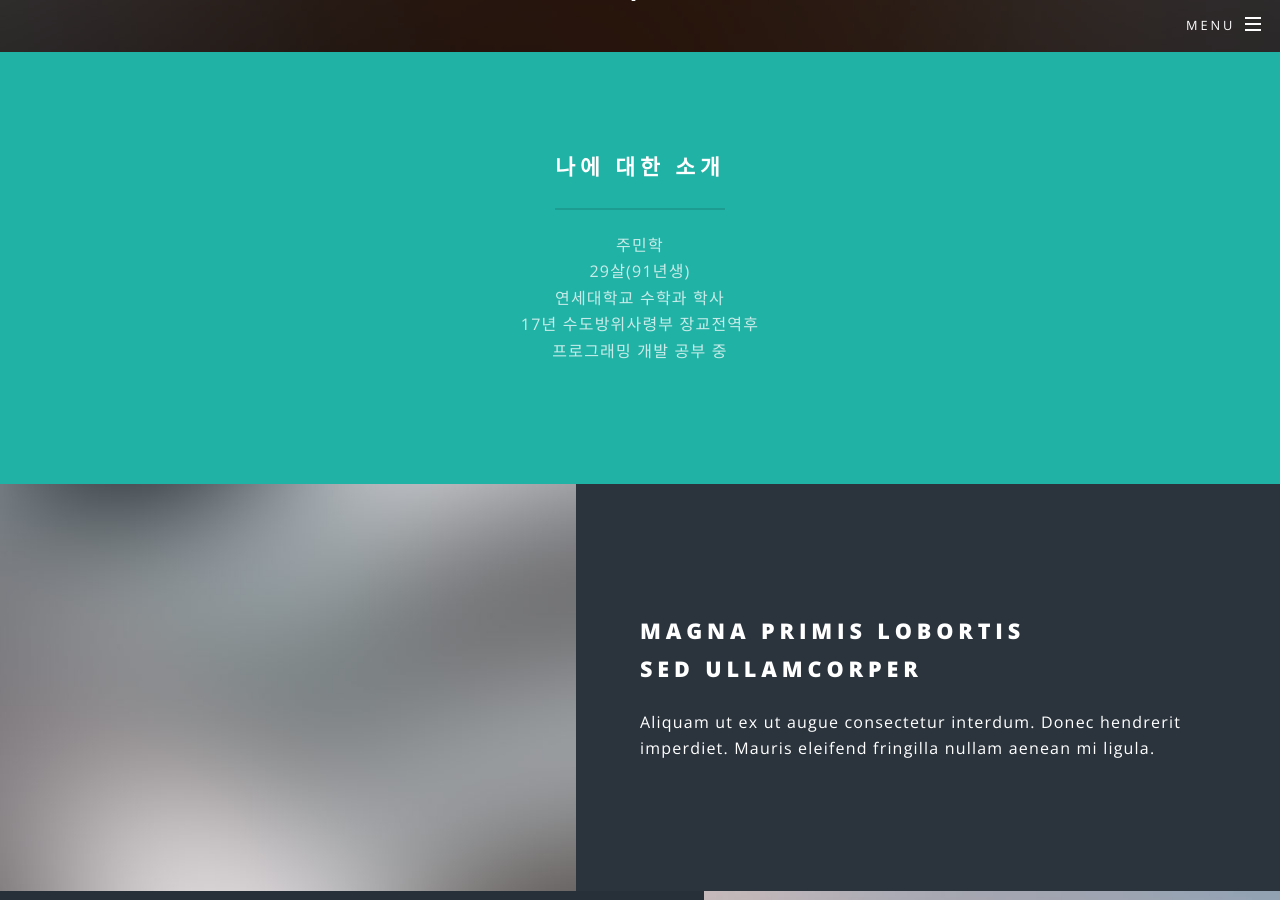
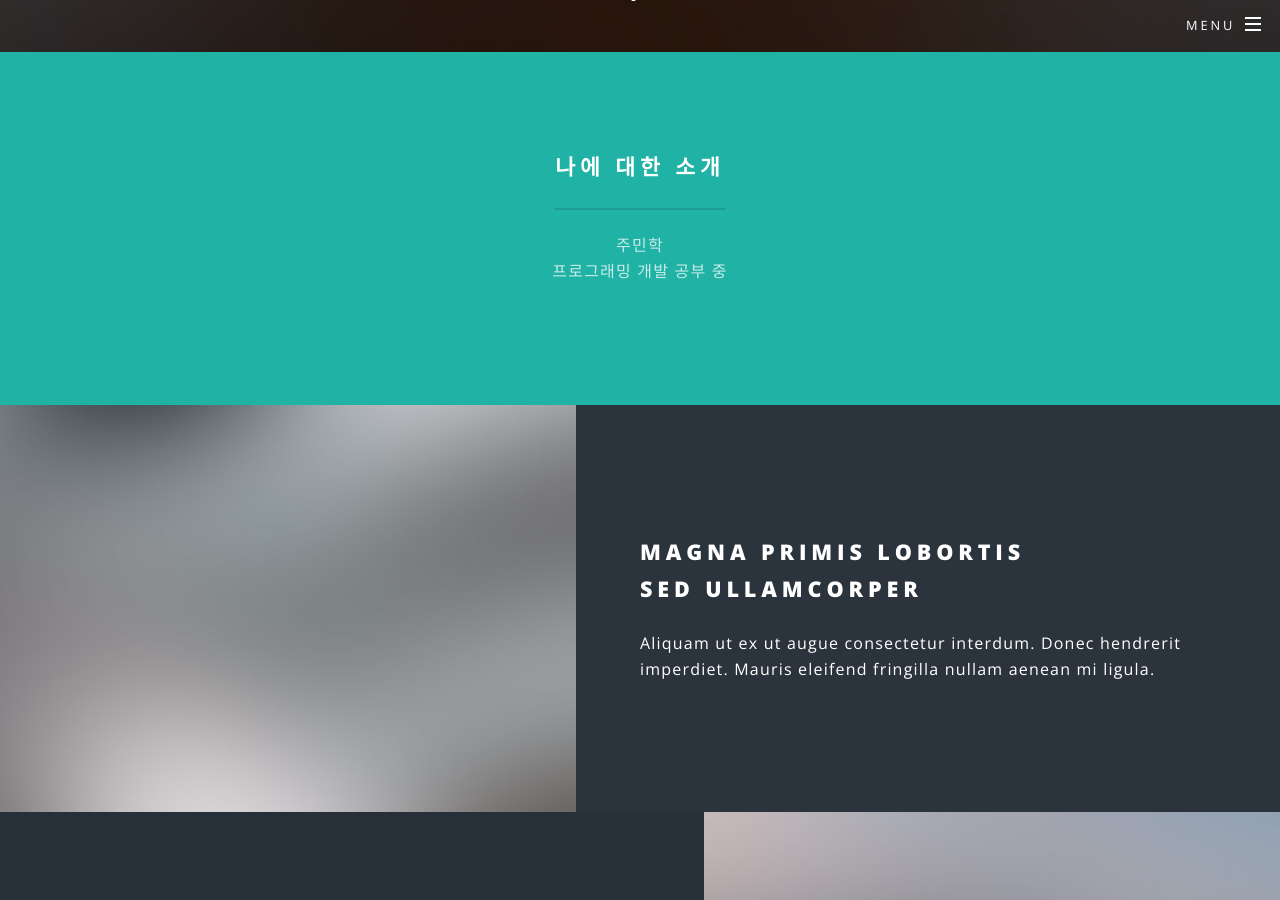
Before and after one commit to Juminhark/Juminhark.github.io, a Jekyll site: the page built from index.html, in a window 1280 px wide and 900 px high, scrolled down 848 px. Built offline with Jekyll 4.4.1, drawn with Linux system fonts in a browser that asks for light colours.

Commit message:
Update index.html

```diff
--- a/index.html
+++ b/index.html
@@ -19,9 +19,6 @@ layout: landing
 							<header class="major">
 								<h2>나에 대한 소개</h2>
 								<p>주민학</br>
-								29살(91년생)</br>
-								연세대학교 수학과 학사</br>
-								17년 수도방위사령부 장교전역후</br>
 								프로그래밍 개발 공부 중</p>
 							</header>
 						</div>
```
